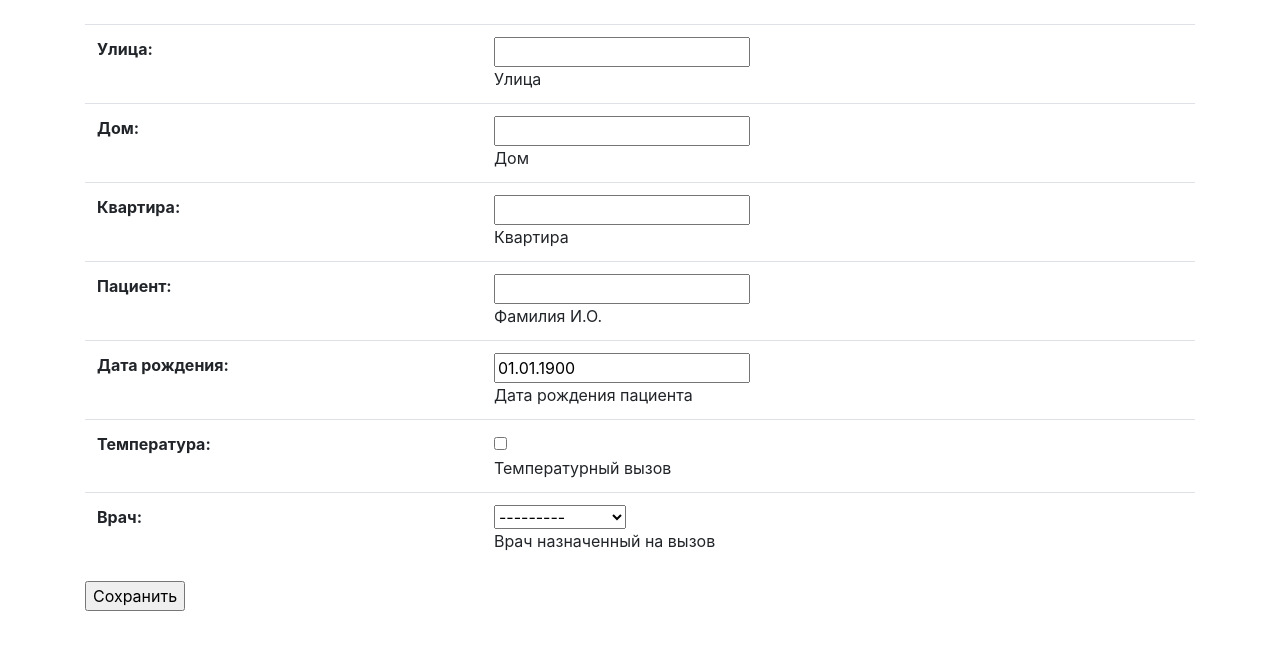
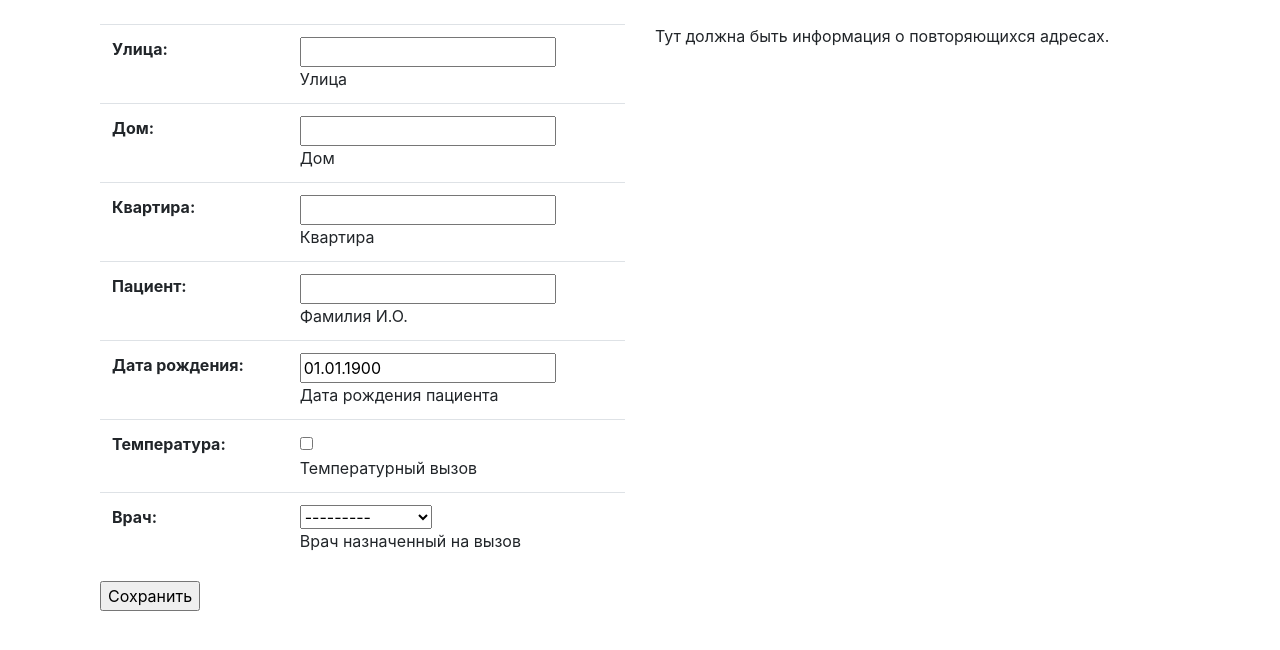
Before and after one commit to Grenadeer/coordinator, a Django app: page /record/create in a window 1280 px wide. Shown: the part 56-706 px from the top of the page. Run offline with Django 3.2, Linux system fonts and the light colour scheme; a user stored in the database is signed in; data comes from the database, SQL or seed files in the repository; tables that the repository leaves empty hold one stand-in row (values such as "Sample post"); some libraries are stand-ins or nearby versions.

```diff
--- a/mysite/coordinator/templates/coordinator/record_form.html
+++ b/mysite/coordinator/templates/coordinator/record_form.html
@@ -2,7 +2,9 @@
 {% extends 'base.html' %}
 
 {% block content %}
-
+    <div class="container">
+        <div class="row">
+            <div class="col-sm">
                 <form method="POST">
                     {% csrf_token %}
                     <table class="table">
@@ -10,5 +12,11 @@
                     </table>
                     <input type="submit" value="Сохранить">
                 </form>
+            </div>
+            <div class="col">
+                <span>Тут должна быть информация о повторяющихся адресах.</span>
+            </div>
+        </div>
+    </div>
 
 {% endblock %}
```
Lines whose indentation alone changed are shown as unchanged.
